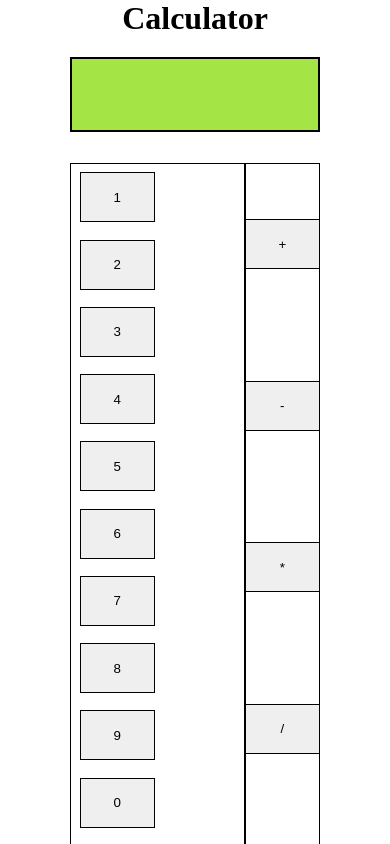
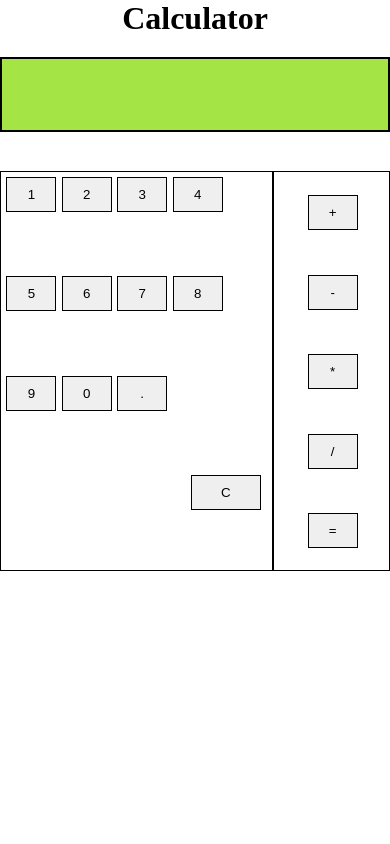
Before and after one commit to stefan-marinkov/calculator, a React (Create React App) app: page / in a window 390 px wide. Shown: the top 844 px of the page. Built offline with nearby package versions, Linux system fonts and the light colour scheme.

Commit message:
adding coma funcionality and buttons positions

```diff
--- a/src/components/Calc/Calc.jsx
+++ b/src/components/Calc/Calc.jsx
@@ -100,6 +100,7 @@ const Calc = () => {
 					: calculate.result,
 			num: 0,
 		});
+		setDisableBtn(true);
 	};
 
 	const resultHandle = (e) => {
@@ -124,6 +125,7 @@ const Calc = () => {
 			sign: '',
 			num: 0,
 		});
+		setDisableBtn(false);
 	};
 
 	const restartHandle = (e) => {
@@ -133,6 +135,7 @@ const Calc = () => {
 			result: 0,
 			sign: '',
 		});
+		setDisableBtn(false);
 	};
 	const numberHandle = (e) => {
 		e.preventDefault();
@@ -140,9 +143,22 @@ const Calc = () => {
 
 		setCalculate({
 			...calculate,
-			num: Number(calculate.num + value),
+			num:
+				calculate.num === 0 && value === '0'
+					? '0'
+					: Number(calculate.num + value),
 
 			result: !calculate.sign ? 0 : calculate.result,
+		});
+	};
+
+	const comaHandle = (e) => {
+		e.preventDefault();
+		setCalculate({
+			...calculate,
+			num: !calculate.num.toString().includes('.')
+				? calculate.num + e.target.innerHTML
+				: calculate.num,
 		});
 	};
 	return (
@@ -161,8 +177,14 @@ const Calc = () => {
 							key={n.key}
 							numb={n.tip}
 							onClick={
-								n.tip === 'C' ? restartHandle : numberHandle
+								n.tip === 'C'
+									? restartHandle
+									: n.tip === '.'
+									? comaHandle
+									: numberHandle
 							}
+							grow={n.tip === 'C' ? 'grow' : ''}
+							marginLeft={n.tip === '.' ? 'marginLef' : ''}
 						/>
 					))}
 				</div>
--- a/src/components/Calc/Calc.scss
+++ b/src/components/Calc/Calc.scss
@@ -9,17 +9,23 @@
 	align-items: center;
 	padding-right: 5%;
 	font-size: 2rem;
+	@media screen and (max-width: 600px) {
+		width: 100%;
+	}
 }
 
 .all-tips {
 	display: flex;
 	width: 80%;
 	margin: 10% auto;
+	@media screen and (max-width: 600px) {
+		width: 100%;
+	}
 }
 .tips {
 	border: 1px solid black;
+	width: 70%;
 	display: flex;
-	width: 70%;
 	min-height: 400px;
 	flex-wrap: wrap;
 }
--- a/src/components/Quads/Quads.jsx
+++ b/src/components/Quads/Quads.jsx
@@ -1,12 +1,18 @@
 import React from 'react';
 import './Quads.scss';
 
-const Quads = React.forwardRef(({ numb, onClick, disabled }, ref) => {
-	return (
-		<button className='tip' onClick={onClick} ref={ref} disabled={disabled}>
-			{numb}
-		</button>
-	);
-});
+const Quads = React.forwardRef(
+	({ numb, onClick, disabled, grow, marginLeft }, ref) => {
+		return (
+			<button
+				className={`tip ${grow} ${marginLeft}`}
+				onClick={onClick}
+				ref={ref}
+				disabled={disabled}>
+				{numb}
+			</button>
+		);
+	}
+);
 
 export default Quads;
--- a/src/components/Quads/Quads.scss
+++ b/src/components/Quads/Quads.scss
@@ -1,9 +1,23 @@
 .tip {
 	height: 50px;
-	width: 75px;
+	width: 30%;
 	border: 1px solid black;
-	margin: 5%;
+	margin-top: 2%;
+	margin-left: 2%;
 	display: flex;
 	justify-content: center;
 	align-items: center;
+	&.grow {
+		flex-basis: 100%;
+		width: 30%;
+		margin-left: 70%;
+		margin-right: 4%;
+	}
+	&.marginLeft {
+		margin-left: auto;
+	}
+	@media screen and (max-width: 600px) {
+		height: 35px;
+		width: 50px;
+	}
 }
--- a/src/index.scss
+++ b/src/index.scss
@@ -18,4 +18,7 @@ header {
 .container {
 	width: 80%;
 	margin: 0 auto;
+	@media screen and (max-width: 600px) {
+		width: 100%;
+	}
 }
```
